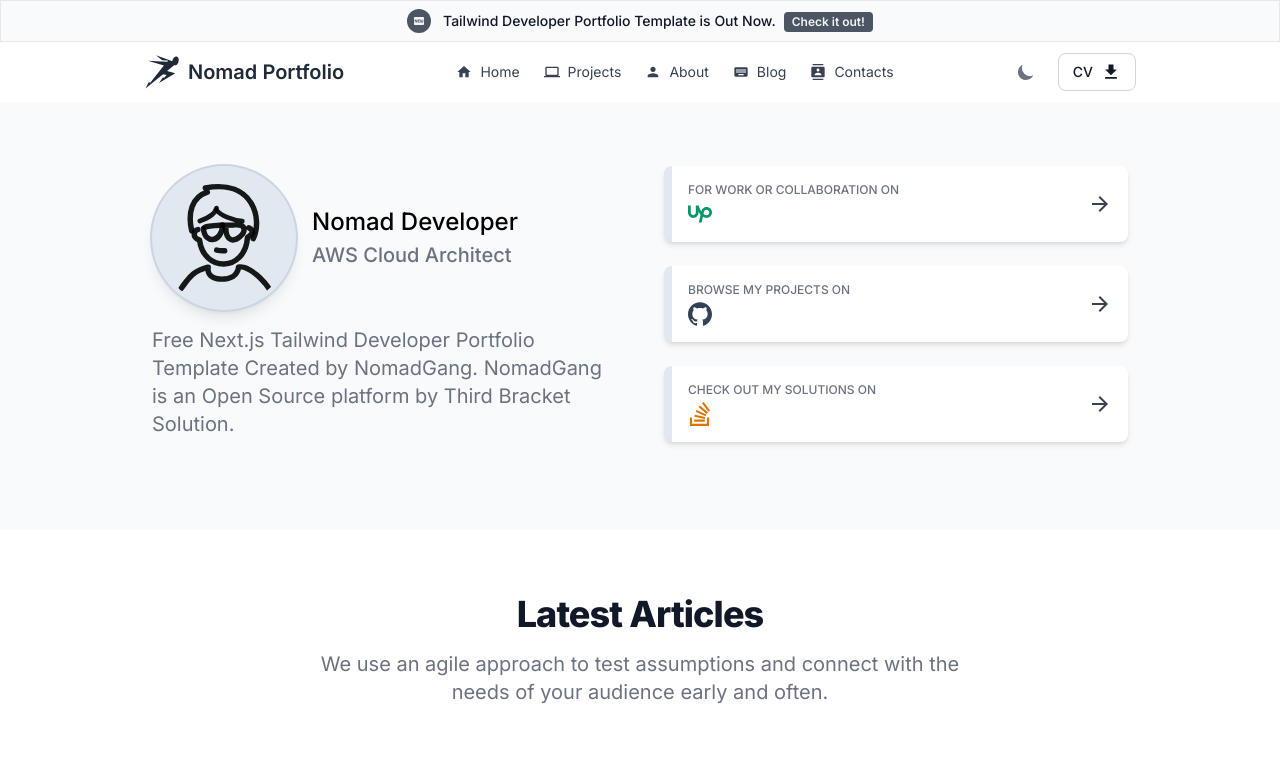
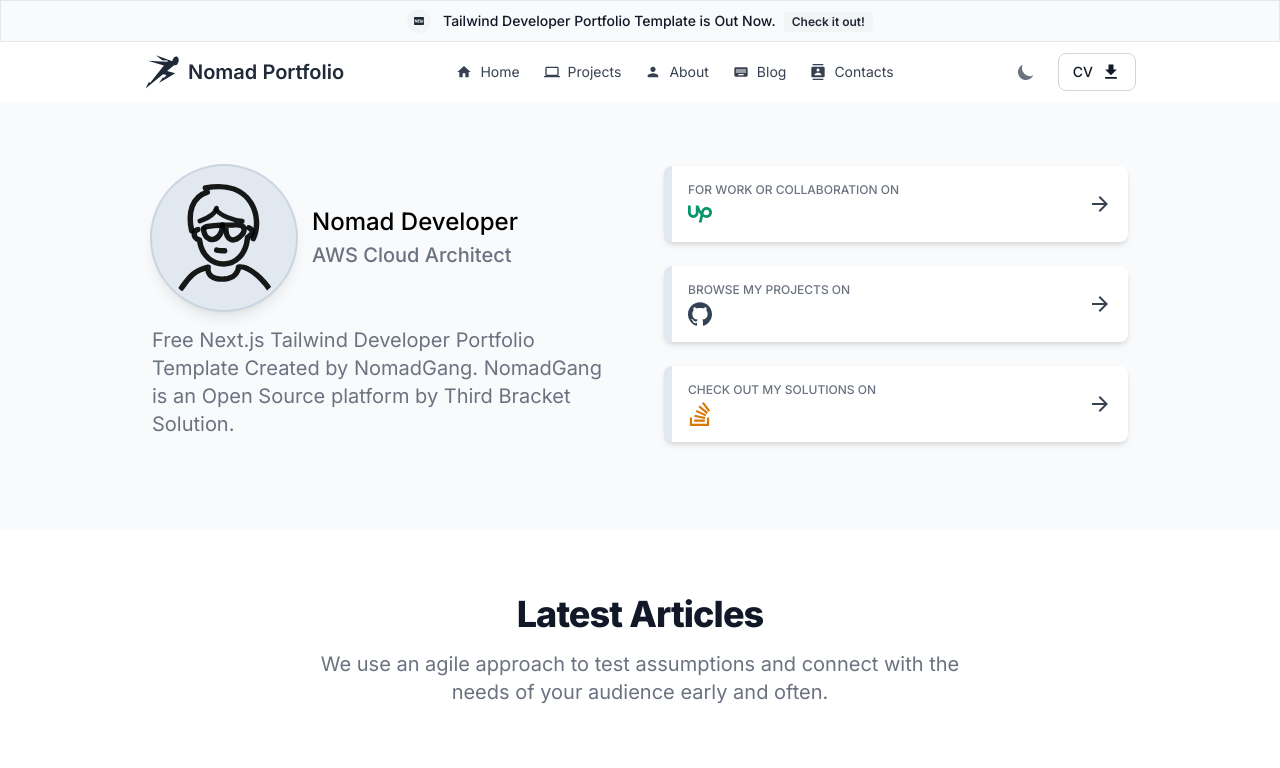
Before and after one commit to sagarmusabbir/nomad-flowbite-react-next.js-portfolio, a Next.js app: page / in a window 1280 px wide. Shown: the top 768 px of the page. Built offline with nearby package versions, Linux system fonts and the light colour scheme.

Commit message:
Update announcement.tsx

```diff
--- a/app/components/announcement.tsx
+++ b/app/components/announcement.tsx
@@ -7,13 +7,13 @@ const AnnouncementBanner: FC = function () {
     <Banner>
       <div className="flex w-full items-center justify-center border border-b border-gray-200 bg-gray-50 px-4 py-2 dark:border-gray-700 dark:bg-gray-700 bg-slate-50">
         <div className="mx-auto flex items-center gap-x-3">
-          <Badge color="dark" icon={MdFiberNew} className="w-fit md:inline">
+          <Badge color="gray" icon={MdFiberNew} className="md:inline">
 
           </Badge>
           <p className="text-sm font-medium text-gray-900 dark:text-white md:my-0">
             Tailwind Developer Portfolio Template is Out Now.
             <Badge
-              href="#" color="dark"
+              href="#" color="gray"
               className="ml-2 inline-flex items-center "
             >
               Check it out!
```
